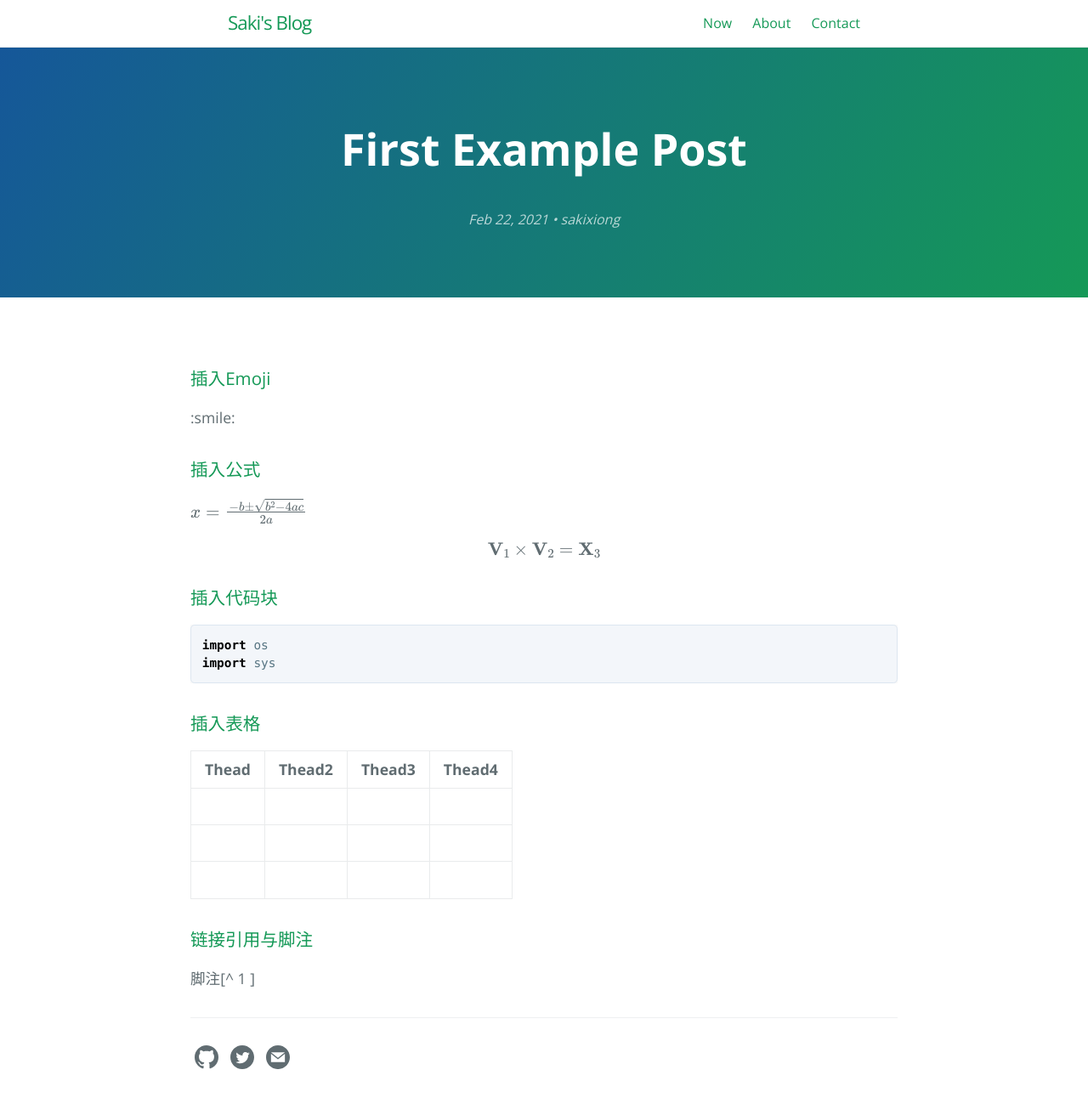
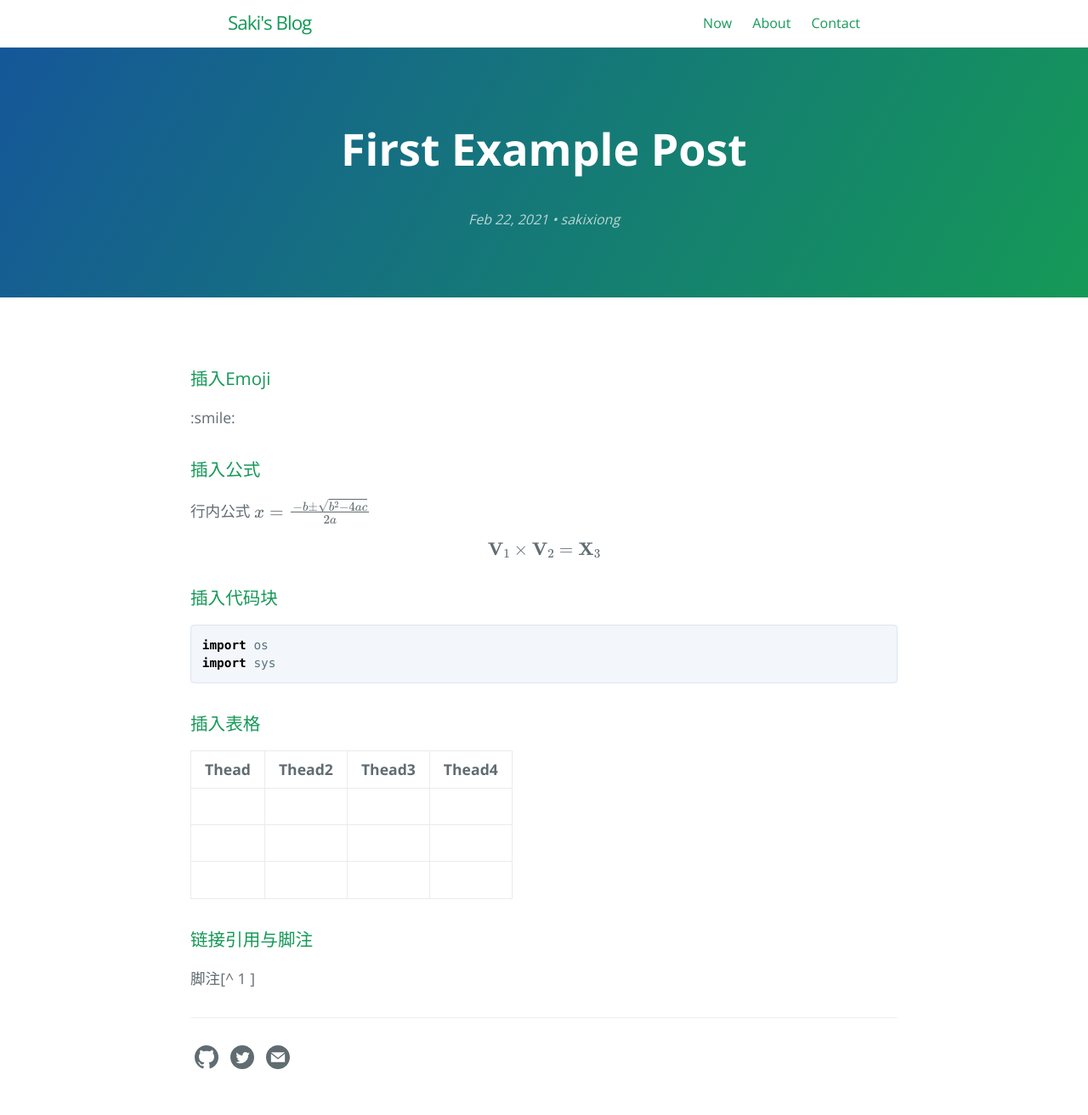
Before and after one commit to saki-xiong/booknotes, a Jekyll site: the page built from _posts/2021-02-22-first-example-post.md, in a window 1280 px wide. Shown: the whole page at 85% size. Built offline with Jekyll 4.4.1, drawn with Linux system fonts in a browser that asks for light colours; formulas are drawn with MathJax 3.

Commit message:
Update 2021-02-22-first-example-post.md

```diff
--- a/_posts/2021-02-22-first-example-post.md
+++ b/_posts/2021-02-22-first-example-post.md
@@ -7,7 +7,7 @@ layout: post
         MathJax.Hub.Config({
             tex2jax: {
             skipTags: ['script', 'noscript', 'style', 'textarea', 'pre'],
-            inlineMath: [['$','$'], ["\\(","\\)"]]
+            inlineMath: [['$','$'], ["\(","\)"]]
             }
         });
     </script>
@@ -21,7 +21,7 @@ layout: post
 ### 插入公式
 
 
-\\(x=\frac{-b\pm\sqrt{b^2-4ac}}{2a}\\)
+行内公式 \(x=\frac{-b\pm\sqrt{b^2-4ac}}{2a}\)
 
 
 $$
```
